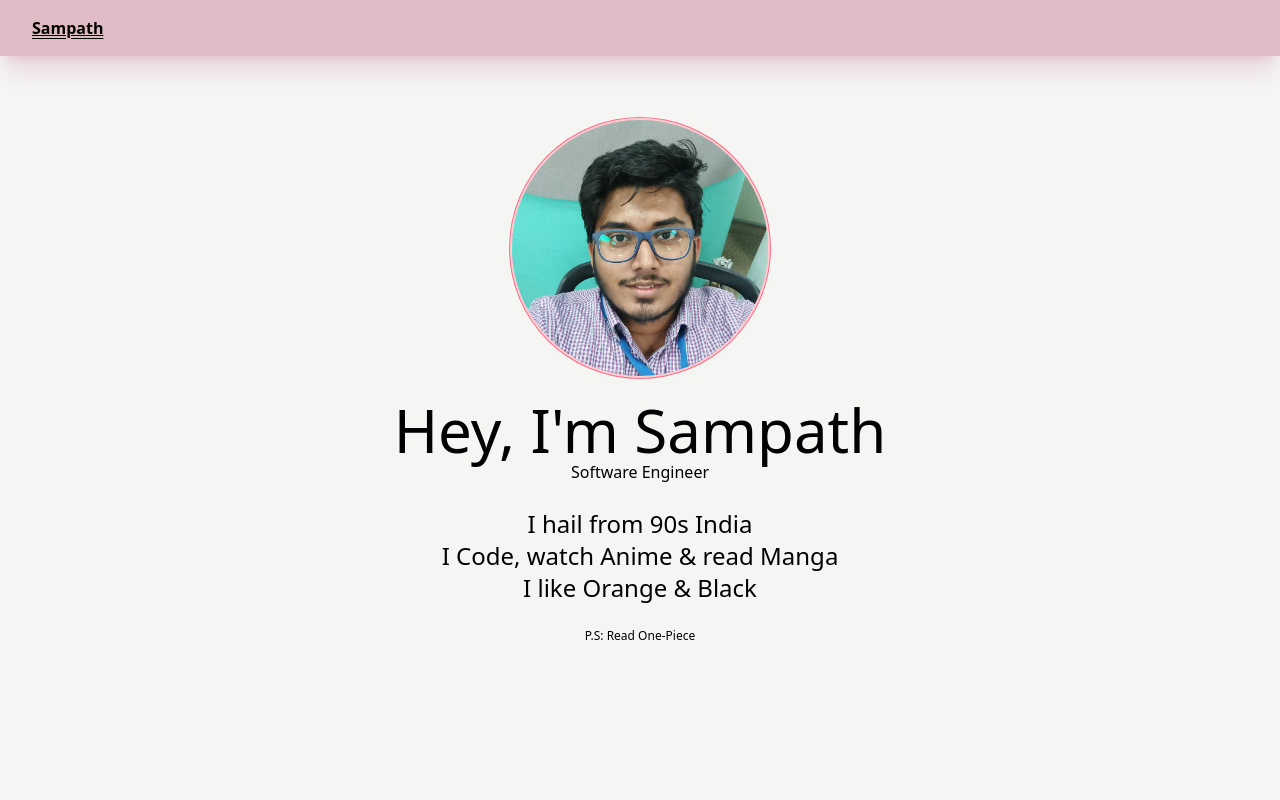
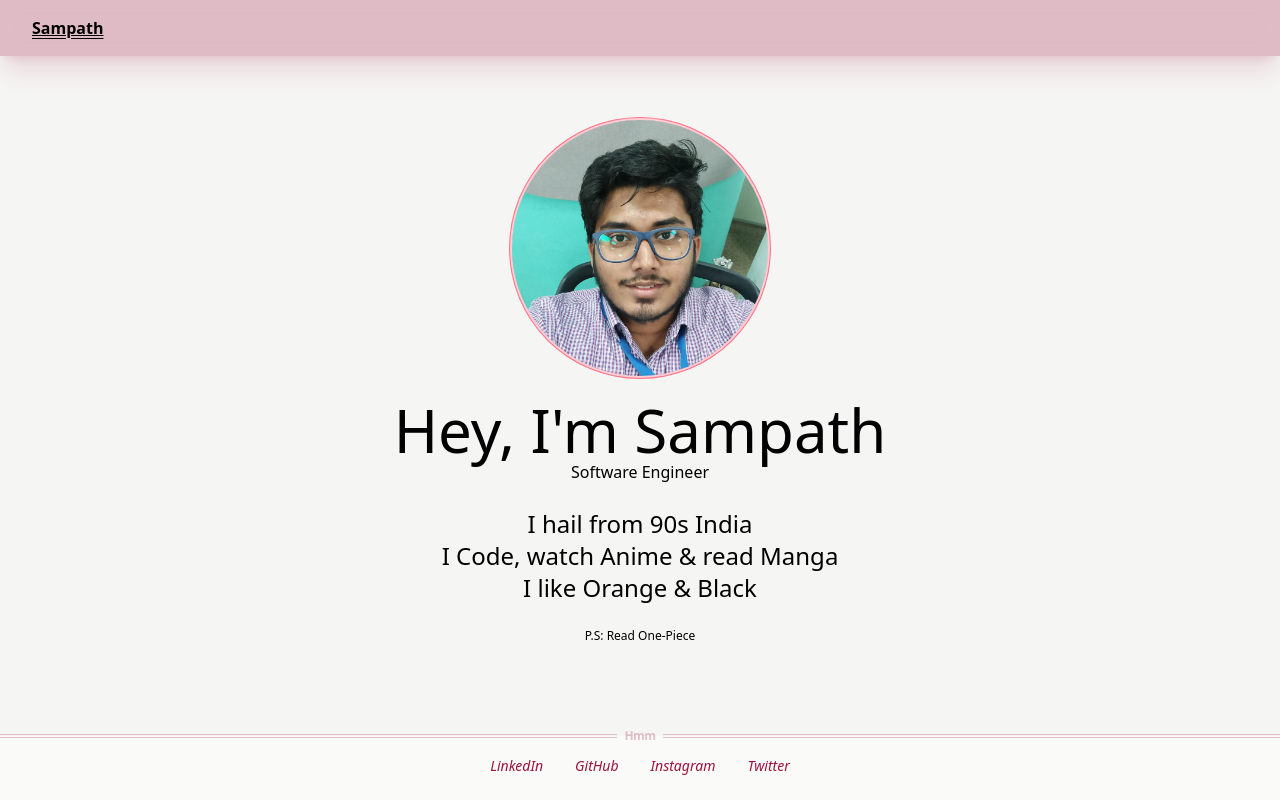
Before and after one commit to rsampaths16/rsampaths16.github.io, a Next.js app: page / in a window 1280 px wide. Built offline with nearby package versions, Linux system fonts and the light colour scheme.

Commit message:
Add footer to page layout
Issues:
* https://github.com/rsampaths16/rsampaths16.github.io/issues/3

```diff
--- a/components/layout.tsx
+++ b/components/layout.tsx
@@ -1,4 +1,6 @@
 import Header from 'components/header/header'
+import Footer from 'components/footer/footer'
+import Divider from 'components/utils/divider'
 
 type Props = {
   children: React.ReactNode
@@ -11,6 +13,13 @@ export default function Layout({ children }: Props): JSX.Element {
       <main className='flex grow'>
         {children}
       </main>
+      <Divider
+        contentClassName='mx-2 text-rose-800/[0.25] font-semibold text-xs tracking-tighter align-baseline'
+        borderClassName='border-t-4 border-double border-rose-800/[0.25]'
+      >
+        Hmm
+      </Divider>
+      <Footer/>
     </div>
   )
 }
```
